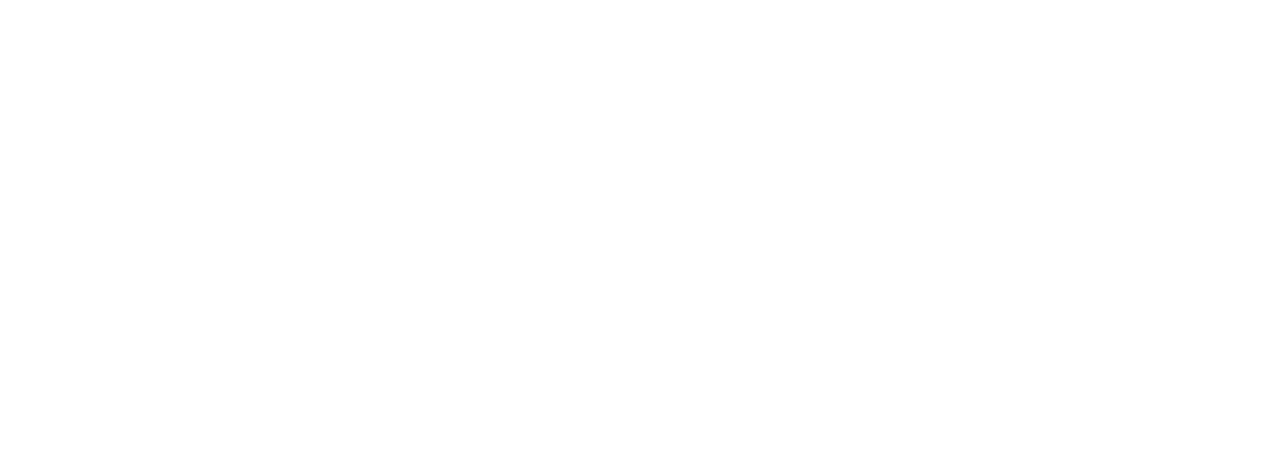
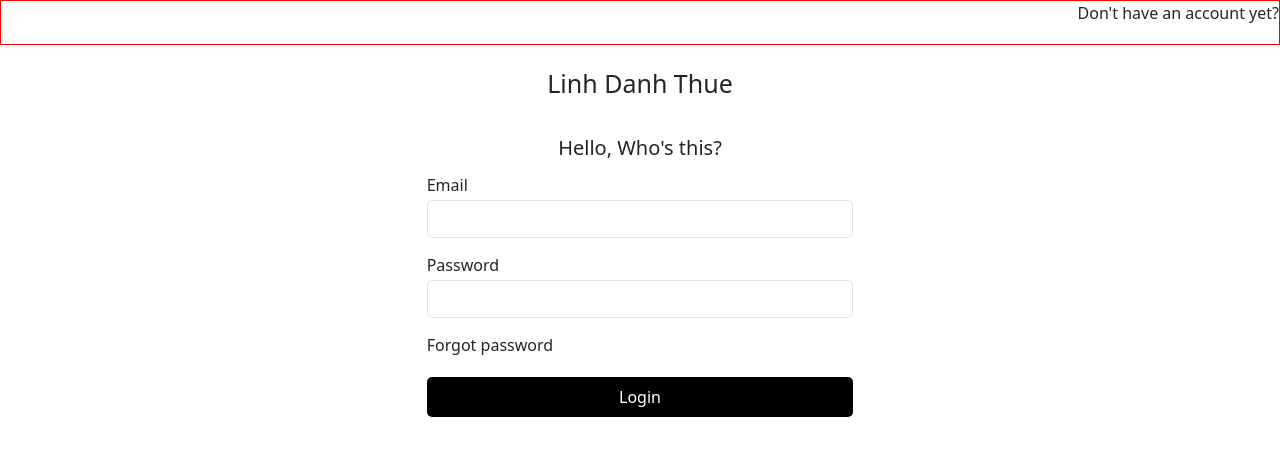
Before and after one commit to VinhHoang007/react-tutorial-basic, a React (Create React App) app: page /login in a window 1280 px wide. Before the commit this address had no page. Shown: the top 456 px of the page. Built offline with nearby package versions, Linux system fonts and the light colour scheme.

Commit message:
Desgin login

```diff
--- a/src/components/Admin/Content/TableUserPaginate.js
+++ b/src/components/Admin/Content/TableUserPaginate.js
@@ -47,7 +47,9 @@
                     {listUsers &&
                         listUsers.length === 0 &&
                         listUsers.map(() => {
-                            return <tr colSpan={'4'}>Not found data</tr>;
+                            <tr>
+                                <td colSpan={'5'}>Not found data</td>;
+                            </tr>
                         })}
                 </tbody>
             </table>
--- /dev/null
+++ b/src/components/Auth/Login.js
@@ -0,0 +1,52 @@
+import { useState } from 'react';
+import './Login.scss';
+const Login = (props) => {
+    const [email, setEmail] = useState("");
+    const [password, setPassword] = useState("");
+    const handleLogin = () =>{
+        alert("Login")
+    }
+
+    return (
+        <div className="login-container">
+            <div className="header">
+                Don't have an account yet?
+            </div>
+            <div className="title col-4 mx-auto">
+                Linh Danh Thue
+            </div>
+            <div className="welcome col-4 mx-auto">
+                Hello, Who's this?
+            </div>
+            <div className="content-form col-4 mx-auto">
+                <div className="form-group">
+                    <label className="email">Email</label>
+                    <input
+                    type={"email"}
+                    className="form-control"
+                    value={email}
+                    onChange={(event) => setEmail(event.target.value)}
+                    />
+                </div>
+                <div className="form-group">
+                    <label className="password">Password</label>
+                    <input
+                    type={"password"}
+                    className="form-control"
+                    value={password}
+                    onChange={(event) => setPassword(event.target.value)}
+                    />
+                </div>
+                <span className="forgot-password">Forgot password</span>
+                <div>
+                    <button
+                    className="btn-submit"
+                    onClick={()=> handleLogin()}
+                    >Login</button>
+                </div>
+            </div>
+        </div>
+    )
+}
+
+export default Login;
--- /dev/null
+++ b/src/components/Auth/Login.scss
@@ -0,0 +1,37 @@
+.login-container{
+    .header{
+        height: 45px;
+        text-align: right;
+        border: 1px solid red;
+    }
+
+    .title{
+        font-size: 25px;
+        padding: 20px 0;
+        text-align: center;
+    }
+
+    .welcome{
+        font-size: 20px;
+        padding: 10px 0;
+        text-align: center;
+    }
+
+    .content-form{
+
+        input{
+            margin-bottom: 15px;
+            margin-top: 3px;
+        }
+
+        button {
+            width: 100%;
+            height: 40px;
+            border: none;
+            border-radius: 5px;
+            background-color: black;
+            margin: 20px 0;
+            color: white;
+        }
+    }
+}
--- a/src/components/Header/Header.js
+++ b/src/components/Header/Header.js
@@ -1,10 +1,14 @@
 import Container from 'react-bootstrap/Container';
 import Nav from 'react-bootstrap/Nav';
 import Navbar from 'react-bootstrap/Navbar';
-import { NavLink } from "react-router-dom";
+import { NavLink, useNavigate } from "react-router-dom";
 
 
 const Header = () => {
+    const navigate = useNavigate();
+    const handleLogin = () => {
+        navigate('/login')
+    }
     return (
         <Navbar bg="light" expand="lg">
             <Container>
@@ -18,7 +22,7 @@
                         <NavLink to="/admin" className="nav-link">Admin</NavLink>
                     </Nav>
                     <Nav>
-                        <button className="btn-login">Login</button>
+                        <button className="btn-login" onClick={() => handleLogin()}>Login</button>
                         <button className="btn-signup">Sign up</button>
                     </Nav>
                 </Navbar.Collapse>
--- a/src/index.js
+++ b/src/index.js
@@ -14,6 +14,7 @@
   Routes,
   Route,
 } from "react-router-dom";
+import Login from './components/Auth/Login';
 
 const root = ReactDOM.createRoot(document.getElementById('root'));
 root.render(
@@ -27,7 +28,8 @@
         <Route path="/admin" element={<Admin />}>
           <Route index element={<Dashboard />} />
           <Route path="manage-users" element={<ManageUser />} />
-
+        </Route>
+        <Route path="/login" element={<Login />}>
         </Route>
       </Routes>
   </BrowserRouter>
```
